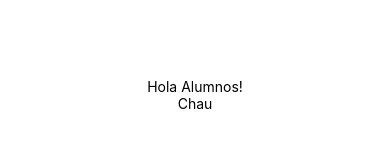
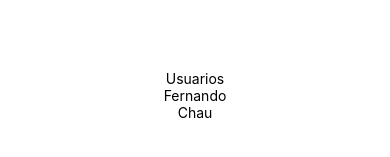
Before and after one commit to GCabreraH/CoderHouse_61300, a React Native app in the folder desarrollo_app_61300/: screen / in a window 390 px wide. Shown: the part 337-494 px from the top of the page. Built offline with nearby package versions, Linux system fonts and the light colour scheme.

Commit message:
Codigo de creacion de componente con props

```diff
--- a/desarrollo_app_61300/App.js
+++ b/desarrollo_app_61300/App.js
@@ -1,11 +1,14 @@
 import { StatusBar } from 'expo-status-bar';
 import { StyleSheet, Text, View } from 'react-native';
+import Usuario from './src/components/Usuario';
 
 export default function App() {
   return (
     <View style={styles.container}>
-      <Text>Hola Alumnos!</Text>
+      <Text>Usuarios</Text>
+      <Usuario usuario="Fernando"/>
       <Text>Chau</Text>
+
       <StatusBar style="auto" />
     </View>
   );
--- /dev/null
+++ b/desarrollo_app_61300/src/components/Usuario.jsx
@@ -0,0 +1,17 @@
+import {StyleSheet, Text, View} from "react-native";
+
+/*
+-Un componente es una funcion que hace algo y puede retornar algo.
+-se agregó props para pasarle desde el componente padre(app.js) los argumentos de un nuevo Usuario a renderear
+props.usuario permite que llegue la informacion desde el app.js y pueda ser rendereado segun el detalle del
+componente Usuario*/
+function Usuario(props){
+    return(
+    <View>
+    <Text>{props.usuario}</Text>
+    </View>
+    );
+}
+
+//todo componente se debe exportar para que sea usado
+export default Usuario
```
Also changed, not shown: 2 other files (tests, documents, lock files or other folders).
